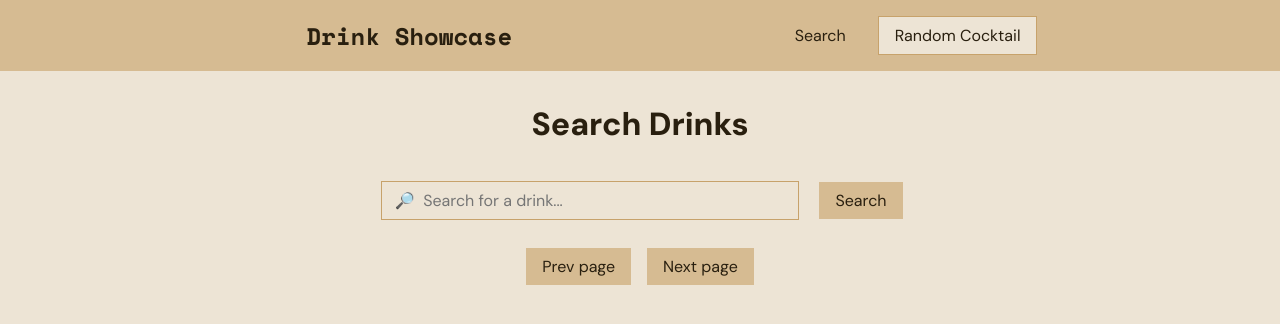
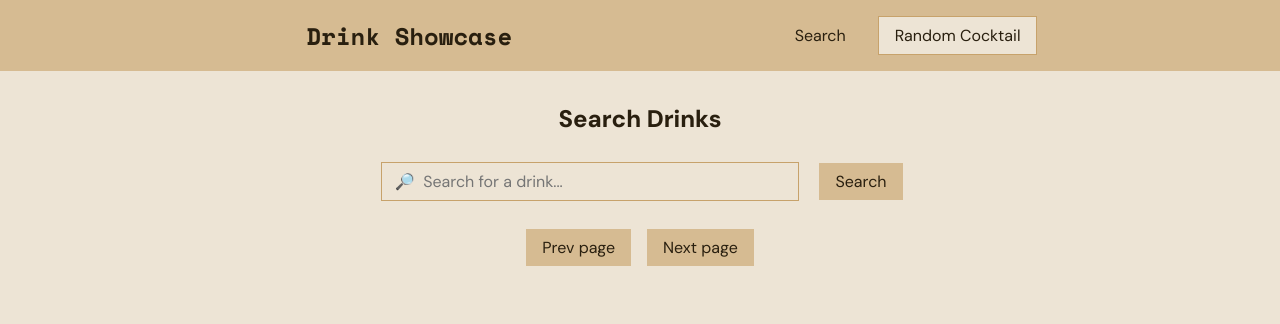
Before and after one commit to vikkoooo/CocktailApi_React, a React (Vite) app: page /search in a window 1280 px wide. Shown: the top 324 px of the page. Built offline with nearby package versions, Linux system fonts and the light colour scheme.

Commit message:
sync h1 with info page h1

```diff
--- a/src/css/SearchPage.css
+++ b/src/css/SearchPage.css
@@ -9,10 +9,10 @@
 .search-page h1 {
 	color: #291f0f;
 	font-family: "DM Sans", sans-serif;
-	font-size: 2rem;
+	font-size: 1.5rem;
 	font-style: normal;
 	font-weight: 800;
-	margin-bottom: 2rem;
+	margin-bottom: 1.5rem;
 }
 
 .search-form {
```
